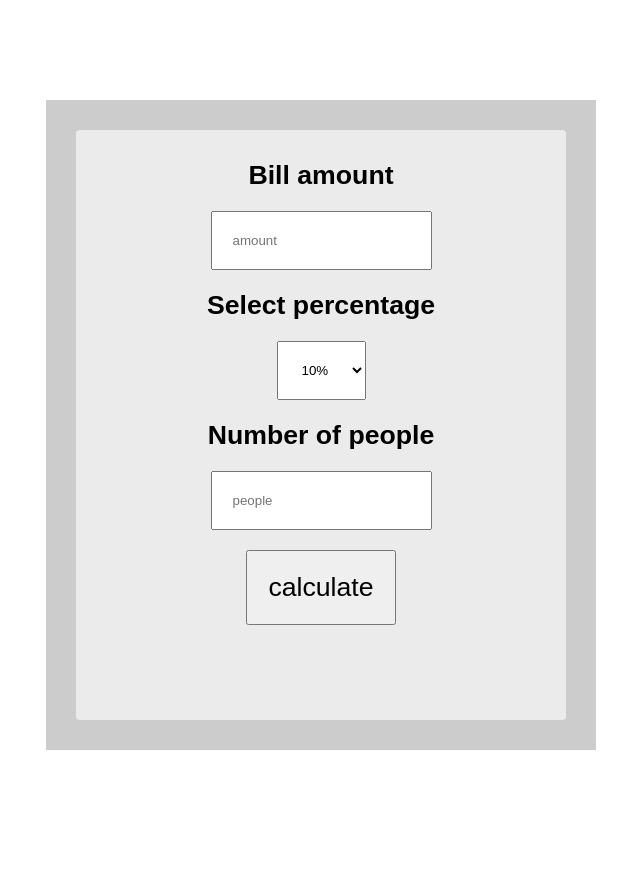
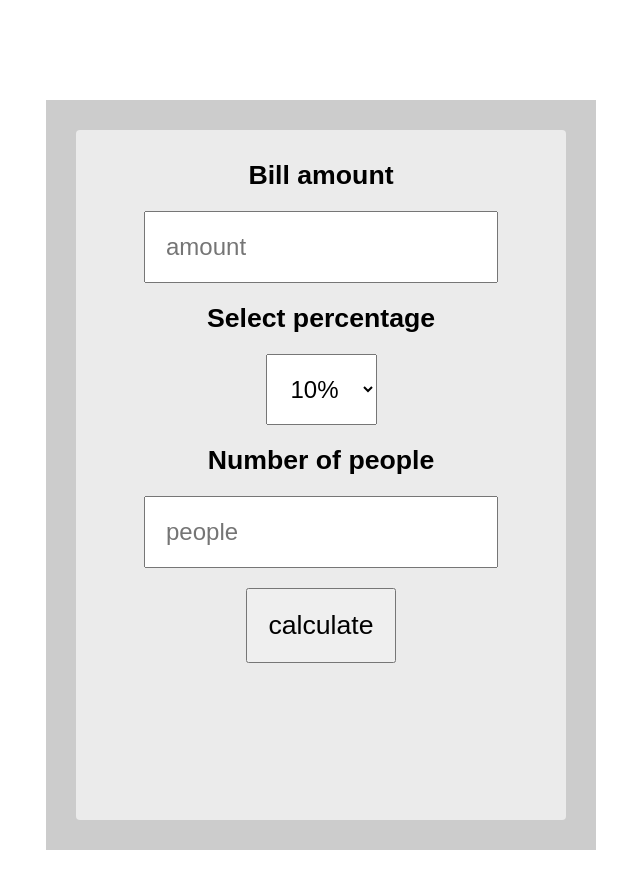
Before and after one commit to beellz/tip-calculator, a plain HTML site: page index.html in a window 1280 px wide. Shown: the whole page, without its empty margins (319-959 px from the left). Before the commit the page ends 850 px from the top, so only its background shows below. Drawn offline with Linux system fonts and the light colour scheme.

Commit message:
added style and increase size of font

```diff
--- a/index.html
+++ b/index.html
@@ -11,14 +11,14 @@
     <div class="main">
         <div class="midle">
     <h1 class="bill">Bill amount</h1>
-    <input type="text" placeholder="amount" class="bill" id="Bill">
+    <input type="text" placeholder="amount" class="bill inp" id="Bill">
     <h1 class="bill">Select percentage</h1>
-    <select name="percen" class="bill" id="percentage">
+    <select name="percen" class="bill inp" id="percentage">
         <option value="10%">10%</option>
         <option value="20%">20%</option>
     </select>
     <h1 class="bill">Number of people</h1>
-    <input type="text" placeholder="people" class="bill" id = "people">
+    <input type="text" placeholder="people" class="bill inp" id = "people">
     <br>
     <div class="calc">
         <button onclick="allClick()" id="btn">calculate</button>
--- a/style.css
+++ b/style.css
@@ -8,7 +8,7 @@
 .main {
     background: #cccccc;
     width: 550px;
-    height: 650px;
+    height: 750px;
     margin: 100px auto;
     position: relative;
     padding: 30px;
@@ -28,7 +28,7 @@
 
 .display {
     font-family: sans-serif;
-    font-size: 17pt;
+    font-size: 30pt;
 }
 
 .calc {
@@ -44,3 +44,7 @@
 .bill {
     padding : 20px;
 }
+
+.inp{
+    font-size: 18pt;
+}
```
